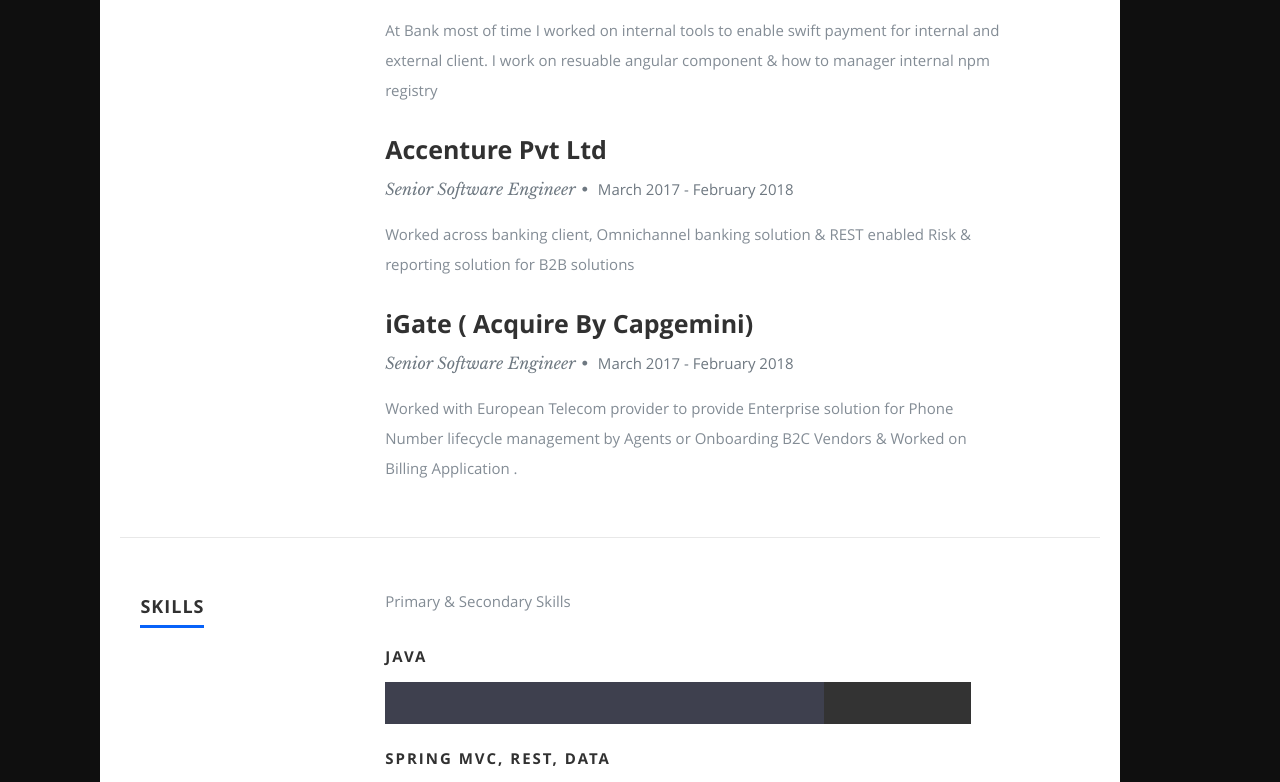
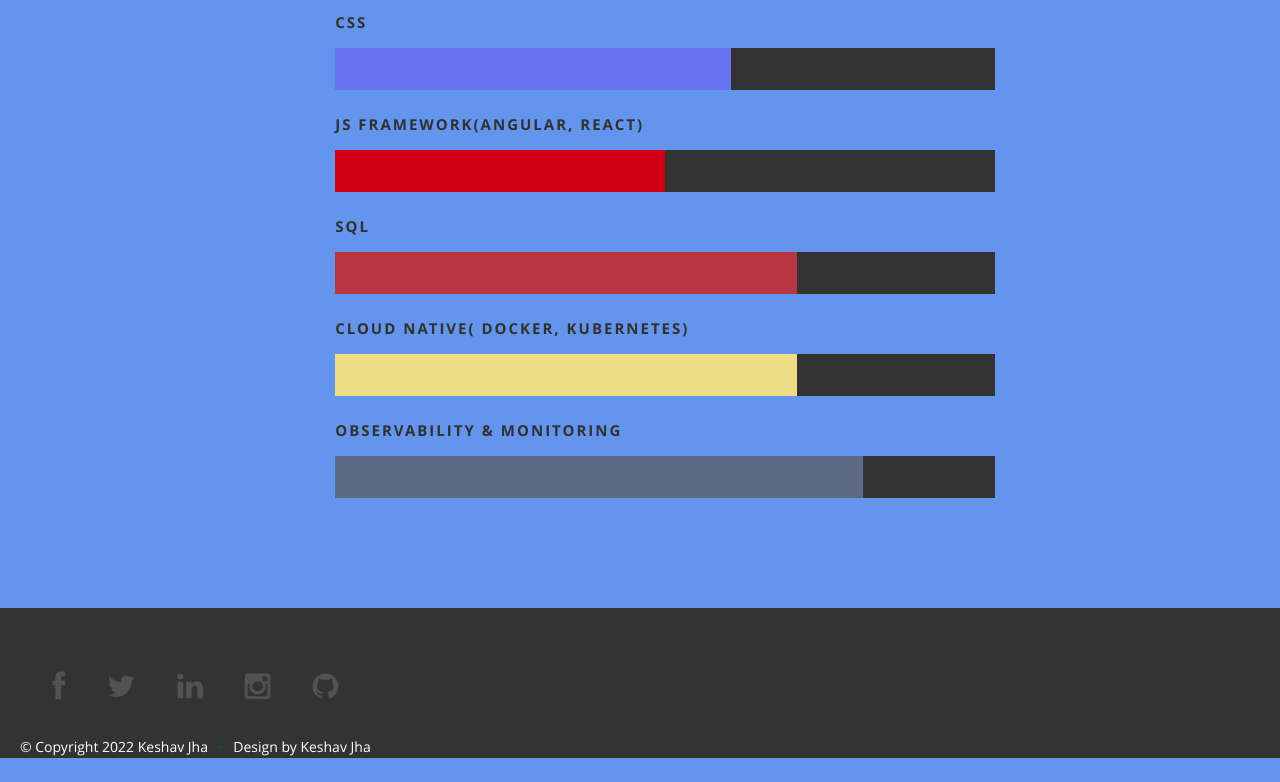
Before and after one commit to keshavjha1/resume, a React (Create React App) app: page /resume in a window 1280 px wide. Shown: the part 1480-2262 px from the top of the page. Built offline with nearby package versions, Linux system fonts and the light colour scheme.

Commit message:
Amending Css

```diff
--- a/package.json
+++ b/package.json
@@ -48,6 +48,7 @@
     ]
   },
   "devDependencies": {
-    "chokidar": "^3.5.3"
+    "chokidar": "^3.5.3",
+    "css-loader": "^6.7.3"
   }
 }
--- a/public/css/layout.css
+++ b/public/css/layout.css
@@ -22,9 +22,8 @@
 /* a. General Styles
 /* ------------------------------------------------------------------ */
 
-body { background: #0f0f0f; }
 
-/* ------------------------------------------------------------------ */
+/* --------------------------------------------------------901px---------- */
 /* b. Home Styles
 /* ------------------------------------------------------------------ */
 
@@ -49,7 +48,6 @@
    left: 0;
    top: 0;
 }
-.opaque { background-color: #333; }
 
 /* hide toggle button */
 #nav-wrap > a.mobile-btn { display: none; }
--- a/src/App.css
+++ b/src/App.css
@@ -0,0 +1,12 @@
+#backgroud{
+    align-items: flex-start;
+    background-color: cornflowerblue;
+    display: flex;
+    flex-direction: column;
+    left: 0px;
+    margin: 0px;
+    overflow-x: hidden;
+    position: relative;
+    top: 0px;
+    width: 100%;
+}
--- a/src/App.js
+++ b/src/App.js
@@ -1,6 +1,6 @@
 import React, { Component } from "react";
 import ReactGA from "react-ga";
-import "./App.css";
+import styles from "./App.css";
 import Home from "./Components/Home";
 import Footer from "./Components/Footer";
 import About from "./Components/About";
@@ -37,28 +37,16 @@
 
   render() {
     return (
-      <div >
-
-
-          <BrowserRouter>
-
+        <div  id="backgroud">
               <Routes>
                 <Route element={<Header/>}>
                   <Route path="/" element={ <Home data={this.state.resumeData.main} />}></Route>
-
                   <Route path="/home" element={ <Home data={this.state.resumeData.main} />}></Route>
-
                   <Route path="/resume" element={  <Resume data={this.state.resumeData.resume} />}></Route>
-
                   <Route path="/portfolio" element={ <Portfolio data={this.state.resumeData.portfolio} />}></Route>
                   <Route path="/about" element={<About data={this.state.resumeData.main} />}></Route>
                 </Route>
               </Routes>
-
-          </BrowserRouter>
-
-
-
      {/*    <Contact data={this.state.resumeData.main} /> */}
         <Footer data={this.state.resumeData.main} />
       </div>
--- a/src/Components/Footer.js
+++ b/src/Components/Footer.js
@@ -1,9 +1,9 @@
 import React, { Component } from "react";
 import Fade from "react-reveal";
-
+import styles from "./footer.css"
 class Footer extends Component {
   render() {
-/*    if (!this.props.data) return null;
+if (!this.props.data) return null;
 
     const networks = this.props.data.social.map(function (network) {
       return (
@@ -13,14 +13,13 @@
           </a>
         </li>
       );
-    }); */
+    });
 
     return (
       <footer>
-        <div className="row">
-          <Fade bottom>
+        <div className = "footerDiv">
             <div className="twelve columns">
-              {/* <ul className="social-links">{networks}</ul> */}
+              {<ul className="social-links">{networks}</ul> }
 
               <ul className="copyright">
                 <li>&copy; Copyright 2022 Keshav Jha</li>
@@ -28,17 +27,12 @@
                   Design by Keshav Jha
 
                 </li>
-              </ul>
-            </div>
-          </Fade>
+              </ul></div>
 
-          <div id="go-top">
-            <a className="smoothscroll" title="Back to Top" href="#home">
-              <i className="icon-up-open"></i>
-            </a>
-          </div>
+
         </div>
       </footer>
+
     );
   }
 }
--- a/src/Components/Resume.js
+++ b/src/Components/Resume.js
@@ -55,8 +55,8 @@
     });
 
     return (
-     <div id="resume">
-        <Slide left duration={1300}>
+     <div className="divResume">
+
           <div className="row education">
             <div className="three columns header-col">
               <h1>
@@ -70,9 +70,7 @@
               </div>
             </div>
           </div>
-        </Slide>
 
-        <Slide left duration={1300}>
           <div className="row work">
             <div className="three columns header-col">
               <h1>
@@ -82,9 +80,8 @@
 
             <div className="nine columns main-col">{work}</div>
           </div>
-        </Slide>
 
-        <Slide left duration={1300}>
+
           <div className="row skill">
             <div className="three columns header-col">
               <h1>
@@ -100,7 +97,6 @@
               </div>
             </div>
           </div>
-        </Slide>
      </div>
     );
   }
--- /dev/null
+++ b/src/Components/footer.css
@@ -0,0 +1,31 @@
+.footerDiv{
+    display: flex;
+    justify-content: center;
+}
+
+.container {
+    display: flex;
+    justify-content: center;
+    align-items: center;
+    width: 100%;
+    height: 100%;
+}
+
+.item {
+    width: 50px;
+    height: 50px;
+    background-color: lightblue;
+}
+
+footer {
+
+    bottom: 0;
+    left: 0;
+    right: 0;
+    display: flex;
+    align-items: center;
+    background-color: #333;
+    color: #fff;
+    width: inherit;
+    height: 150px;
+}
--- /dev/null
+++ b/src/Components/header.css
@@ -0,0 +1,8 @@
+#divMain{
+    margin: 50px;
+    display: flex;
+    align-content: stretch;
+    justify-content: space-evenly;
+    align-items: baseline;
+    flex-direction: column;
+}
--- a/src/Components/header.js
+++ b/src/Components/header.js
@@ -1,13 +1,14 @@
 import React from 'react'
 import {Link, Outlet} from "react-router-dom";
+import styles from './header.css'
 import style from './about.css'
 import ParticlesBg from "particles-bg";
-import {AppBar, GlobalStyles, CssBaseline, Toolbar, IconButton, Typography, Button, Box} from "@mui/material";
+import {AppBar, Toolbar, IconButton, Typography, Button, Box} from "@mui/material";
 
 const Header =()=>{
 return(
     <div>
-        <AppBar position="static">
+{/*        <AppBar position="static">
                <Toolbar>
                    <IconButton
                        size="large"
@@ -22,7 +23,7 @@
                    </Typography>
                    <Button color="inherit">Login</Button>
                </Toolbar>
-           </AppBar>
+           </AppBar>*/}
 
 
 
@@ -58,7 +59,7 @@
                 </li>
             </ul>
         </nav>
-        <div className="divMain">
+        <div id="divMain">
         <Outlet/>
         </div>
     </div>
--- /dev/null
+++ b/src/Components/resume.css
@@ -0,0 +1,4 @@
+.divResume {
+    display: flex;
+    flex-wrap: wrap;
+}
--- a/src/index.js
+++ b/src/index.js
@@ -3,9 +3,10 @@
 import './index.css';
 import App from './App';
 import reportWebVitals from './reportWebVitals';
+import {BrowserRouter} from "react-router-dom";
 
 ReactDOM.render(
-  <App />,
+    <BrowserRouter> <App /> </BrowserRouter>,
   document.getElementById('root')
 );
 
```
Also changed, not shown: 1 other file (tests, documents, lock files or other folders).
